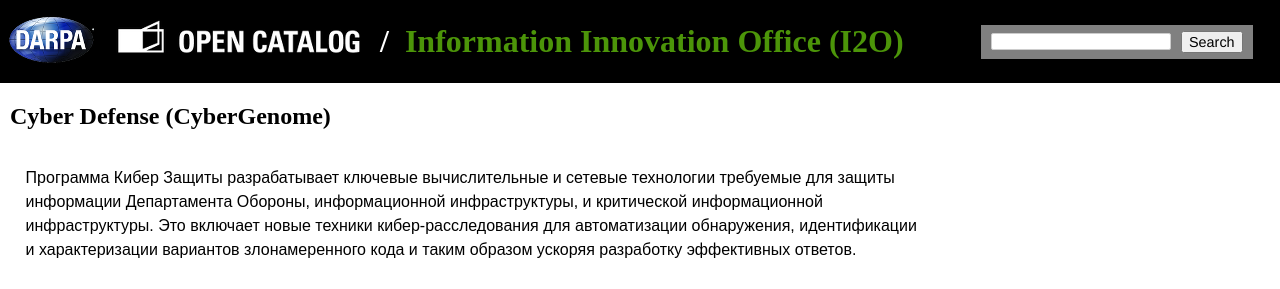
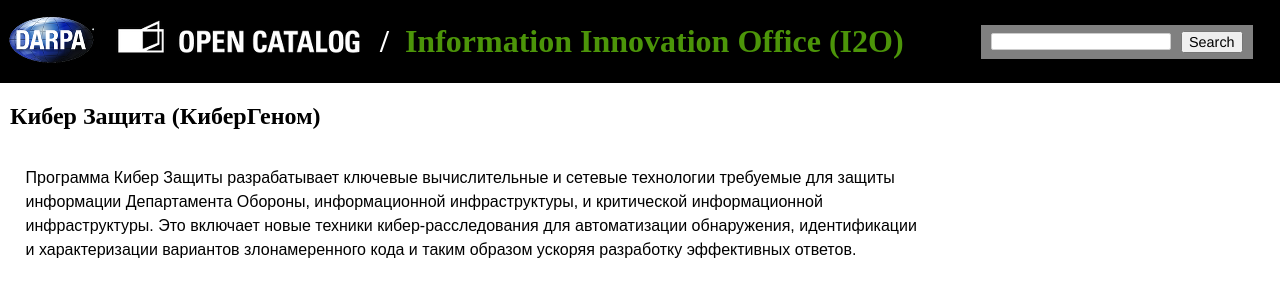
Before and after one commit to kant2002/darpa-ru, a Jekyll site: the page built from ru/CyberGenome.html, in a window 1280 px wide. Shown: the top 289 px of the page. Built offline with Jekyll 4.4.1, drawn with Linux system fonts in a browser that asks for light colours.

Commit message:
New translations CyberGenome.html (Russian)

```diff
--- a/ru/CyberGenome.html
+++ b/ru/CyberGenome.html
@@ -3,7 +3,7 @@
 officecolor: "#4C9509"
 office: Information Innovation Office (I2O)
 ---
-<h2>Cyber Defense (CyberGenome)</h2><div class='left-paragraph'><p>Программа Кибер Защиты разрабатывает ключевые вычислительные и сетевые технологии требуемые для защиты информации Департамента Обороны,
+<h2>Кибер Защита (КиберГеном)</h2><div class='left-paragraph'><p>Программа Кибер Защиты разрабатывает ключевые вычислительные и сетевые технологии требуемые для защиты информации Департамента Обороны,
  информационной инфраструктуры, и критической информационной инфраструктуры. Это включает новые техники кибер-расследования
  для автоматизации обнаружения, идентификации и характеризации вариантов злонамеренного кода и таким образом ускоряя разработку
  эффективных ответов.<p>
```
